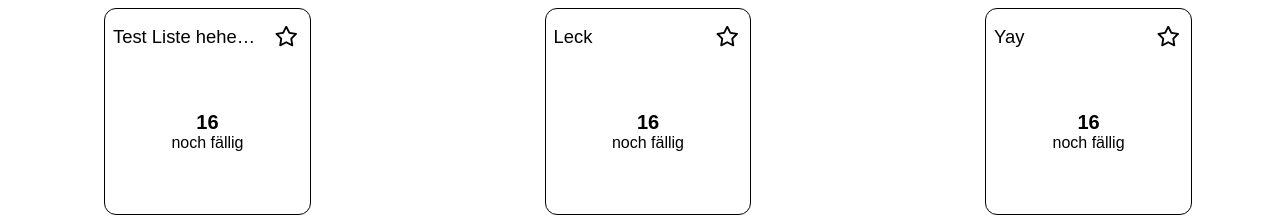
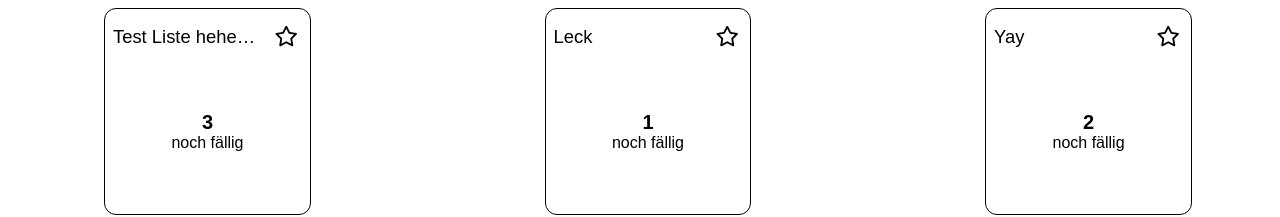
Before and after one commit to keckamreck/backendbanditen, a Next.js app: page /dashboard/cardTest in a window 1280 px wide. Shown: the top 217 px of the page. Built offline with nearby package versions, Linux system fonts and the light colour scheme.

Commit message:
added function to check due Tasks and display them

```diff
--- a/src/app/_components/listCard.tsx
+++ b/src/app/_components/listCard.tsx
@@ -7,14 +7,15 @@ import { faStar as emptyStar} from "@fortawesome/free-regular-svg-icons";
 import { faStar as filledStar } from "@fortawesome/free-solid-svg-icons";
 import { useState } from "react";
 import Link from "next/link";
-import { eventNames } from "process";
-
+import { getTasks } from "../_lib/demo";
 export interface ListProps {
   list: List;
   onToggleFavorite?: (updatedList: List) => void;
 }
 
 export function ListCard({ list, onToggleFavorite }: ListProps) {
+
+  const dueTasks = getTasks(list.id)
 
   const [isFavourite, setIsFavorite] = useState(list.isFavourite ?? false);
 
@@ -41,7 +42,7 @@ export function ListCard({ list, onToggleFavorite }: ListProps) {
       </div>
       <div className={styles.row}>
         <h1 className={styles.taskAmount}>
-          16
+          {dueTasks}
         </h1>
         <p className={styles.dueTasks}>
           noch fällig
--- a/src/app/_lib/demo.tsx
+++ b/src/app/_lib/demo.tsx
@@ -2,10 +2,25 @@ import { List } from '@/app/_models/list';
 import { Priority, Task } from '@/app/_models/task';
 
 export function generateList(id: number) {
-  const list: List = {
-      id: id,
-      title: "Basic list"
-    };
+  const list: List[] = [
+    {
+      id: 1,
+      title: "Test Liste",
+
+    },
+    {
+      id: 2,
+      title: "Test Liste 12345",
+    },
+    {
+      id: 3,
+      title: "Arbeit",
+    },
+    {
+      id: 4,
+      title: "Üble Liste",
+    },
+  ];
 
   return list;
 }
@@ -43,3 +58,72 @@ export function generateTasks(listKey: number) {
 
   return tasks;
 }
+
+export function getTasks(listKey: number){
+
+  const listId: number = listKey;
+
+  let tasks: Task[] = [
+    {
+      id: 1,
+      title: "This is a task",
+      note: "none",
+      deadline: new Date("2025-02-01T10:01:00"),
+      priority: Priority.High,
+      listKey: 1,
+      done: false
+    },
+    {
+      id: 2,
+      title: "This is another task",
+      note: "none",
+      deadline: new Date("2025-03-01T11:00:00"),
+      priority: Priority.Medium,
+      listKey: 1,
+      done: false
+    },
+    {
+      id: 3,
+      title: "This is again another task",
+      note: "none",
+      deadline: new Date("2025-04-01T22:00:00"),
+      priority: Priority.Low,
+      listKey: 2,
+      done: false
+    },
+    {
+      id: 4,
+      title: "test Task",
+      note: "none",
+      deadline: new Date("2025-03-01T11:00:00"),
+      priority: Priority.Medium,
+      listKey: 1,
+      done: false
+    },
+    {
+      id: 5,
+      title: "nother test Task",
+      note: "none",
+      deadline: new Date("2025-04-01T22:00:00"),
+      priority: Priority.Low,
+      listKey: 3,
+      done: false
+    },
+    {
+      id: 6,
+      title: "nother test Task",
+      note: "none",
+      deadline: new Date("2025-04-01T22:00:00"),
+      priority: Priority.Low,
+      listKey: 3,
+      done: false
+    },
+  ];
+  let match : number = 0;
+  for(let i=0; i<tasks.length; i++){
+    if(tasks[i].listKey == listId){
+      match++;
+    }
+  }
+  return match;
+}
```
